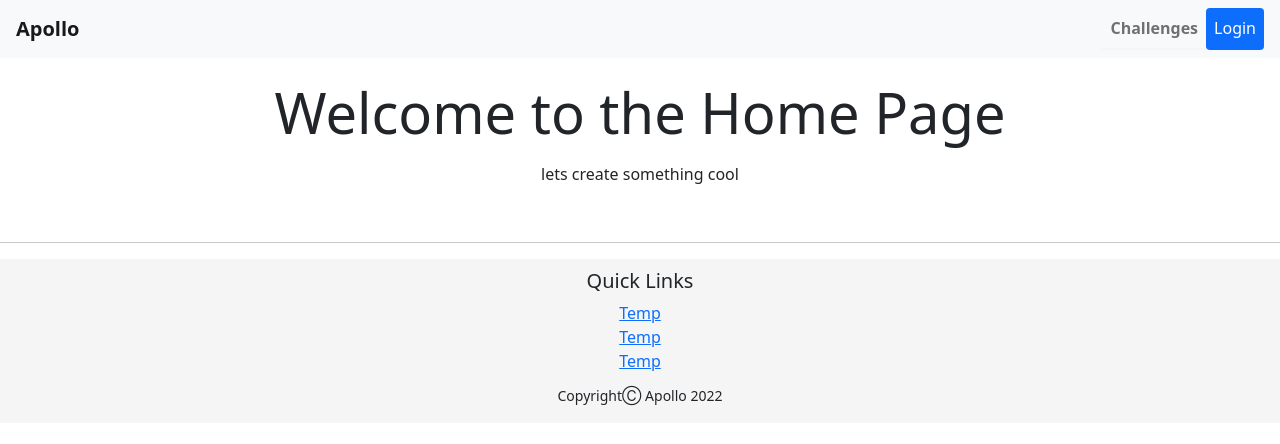
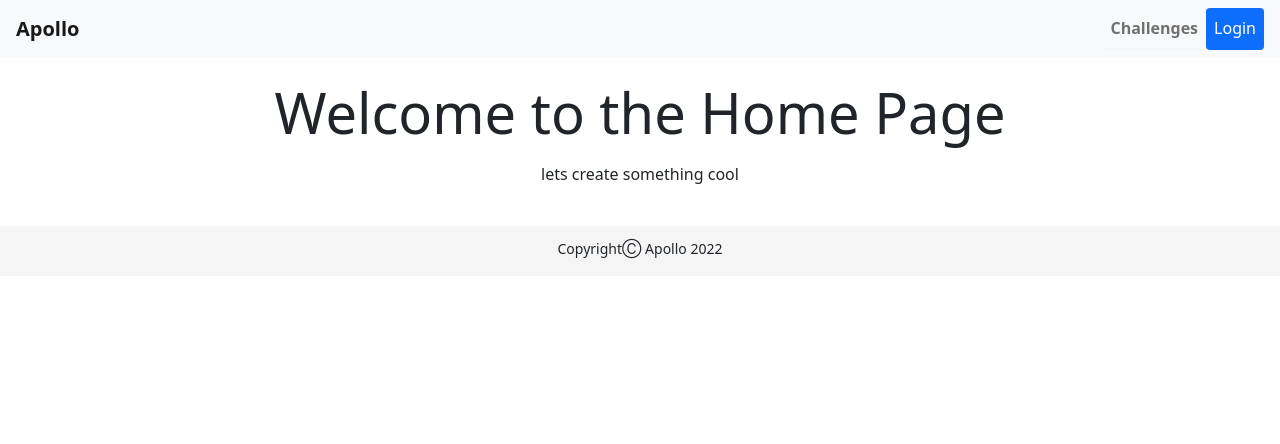
Before and after one commit to B2B-Music-Lesson/Frontend, a React (Create React App) app: page / in a window 1280 px wide. Shown: the top 444 px of the page. Built offline with nearby package versions, Linux system fonts and the light colour scheme.

Commit message:
add title

```diff
--- a/public/index.html
+++ b/public/index.html
@@ -39,7 +39,7 @@
     <link rel="stylesheet" type="text/css" href="css/style.css" />
     <script src="https://cdn.jsdelivr.net/npm/bootstrap@5.0.0-alpha1/dist/js/bootstrap.bundle.min.js"></script>
   <script src="https://cdnjs.cloudflare.com/ajax/libs/jquery/3.2.1/jquery.min.js"></script>
-    <title>R Boden Turning</title>
+    <title>Apollo</title>
 
   </head>
   <body>
--- a/src/components/Card.jsx
+++ b/src/components/Card.jsx
@@ -5,7 +5,7 @@ function Card(props) {
   return (
     <div className="cardHolder">
       <div class="card p-4">
-        <img class="card-img-top" src="..." alt="Card image cap" />
+        <img class="card-img-top" src="..." alt="Challenge Exam" />
         <div class="card-body">
           <h5 class="card-title">{props.title}</h5>
           <p class="card-text">{props.subtext}</p>
--- a/src/pages/Footer.jsx
+++ b/src/pages/Footer.jsx
@@ -3,17 +3,16 @@ import React from "react";
 function Footer() {
   return (
     <div>
-      <hr />
       <footer className="footer">
         <div className="footerParent">
-          <div className="footerChild2">
+          {/* <div className="footerChild1">
             <h5>Quick Links</h5>
             <a href="/">Temp</a> <br />
             <a href="/">Temp</a> <br />
             <a href="/">Temp</a> <br />
-          </div>
+          </div> */}
         </div>
-        <div className="footerChild3 pb-3">
+        <div className="footerChild2 pb-3">
           <small>Copyright&#9400; Apollo 2022</small>
         </div>
       </footer>
```
